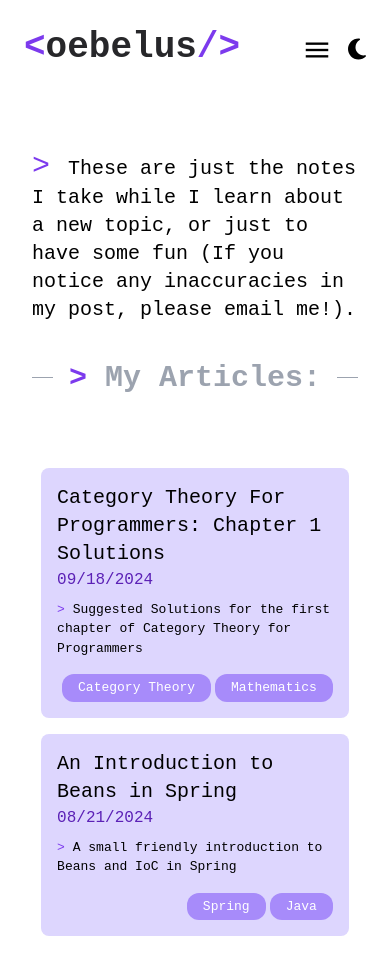
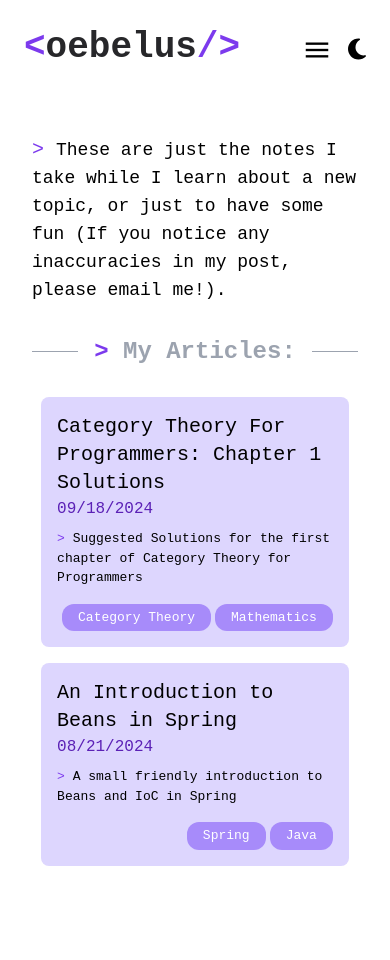
Before and after one commit to oebelus/portfolio, a React (Vite) app: page /blog in a window 390 px wide. After the commit the page ends 890 px from the top, so only its background shows below. Built offline with nearby package versions, Linux system fonts and the light colour scheme.

Commit message:
fixing margins

```diff
--- a/src/pages/Blog.tsx
+++ b/src/pages/Blog.tsx
@@ -18,13 +18,13 @@ export default function Blog() {
 
       <div className={`${styles.flexStart} w-full`}>
           <div className={`${styles.boxWidth}`}>
-            <div className={`${styles.boxWidth} mt-5 p-8 dark:text-gray-300`}>
-              <h3 className="text-xl dark:text-gray-300 text-black mb-5">
-                <span className="text-3xl text-violet-600">{"> "}</span>These are just the notes I take while I learn about a new topic, or just to have some fun (If you notice any inaccuracies in my post, please email me!).
+            <div className={`${styles.boxWidth} md:mt-4 mt-2 p-8 dark:text-gray-300`}>
+              <h3 className="md:text-xl text-lg dark:text-gray-300 text-black mb-5">
+                <span className="md:text-3xl text-xl text-violet-600">{"> "}</span>These are just the notes I take while I learn about a new topic, or just to have some fun (If you notice any inaccuracies in my post, please email me!).
               </h3>
-              <div className="relative flex py-4 items-center">
+              <div className="relative flex mt-8 md:mb-[-2%] mb-[-8%] items-center">
                 <div className="flex-grow border-t border-gray-400"></div>
-                <span className="text-3xl font-semibold flex-shrink mx-4 text-gray-400">
+                <span className="md:text-3xl text-2xl font-semibold flex-shrink mx-4 text-gray-400">
                   <span className="text-violet-600">{`>`}</span> My Articles:
                 </span>
                 <div className="flex-grow border-t border-gray-400"></div>
```
